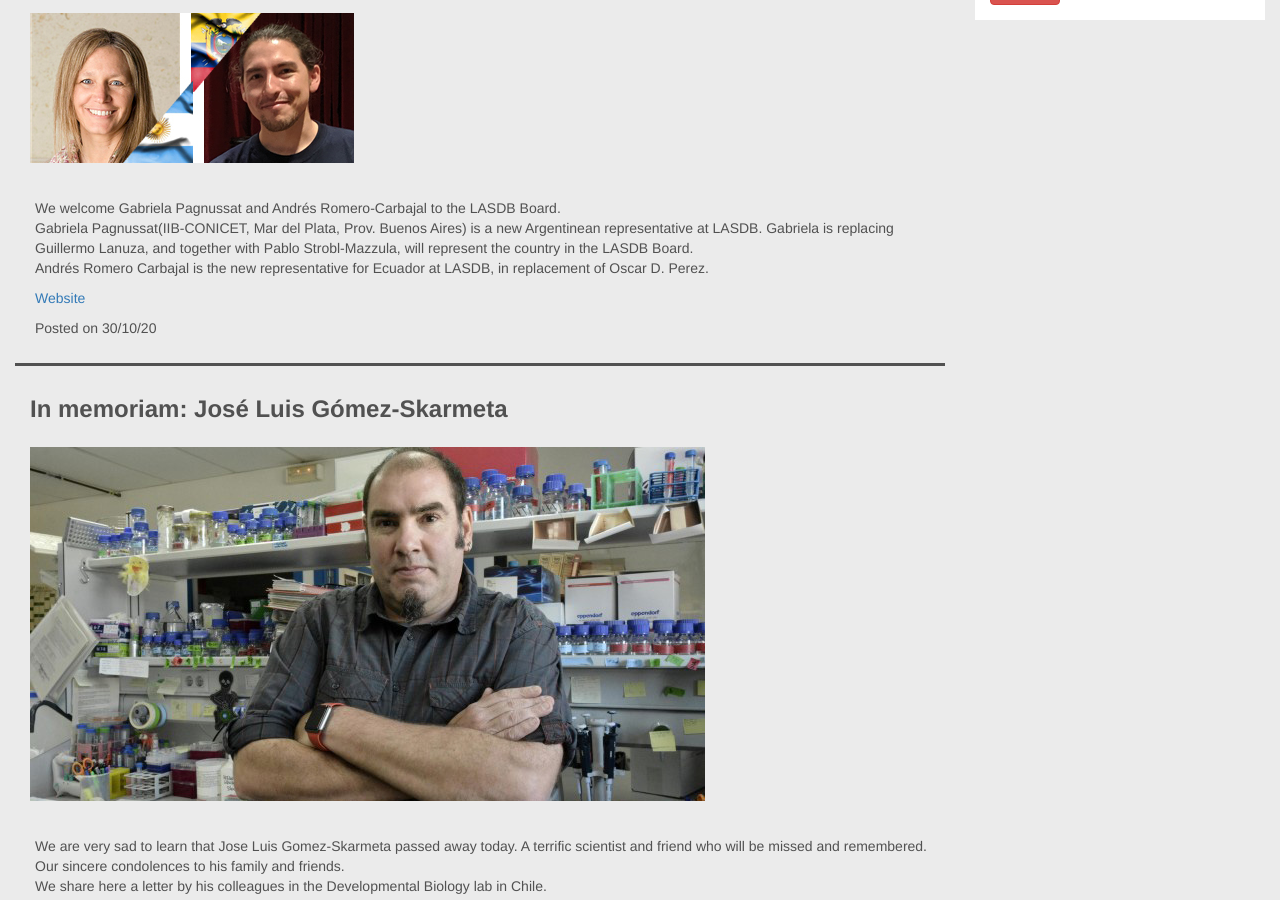
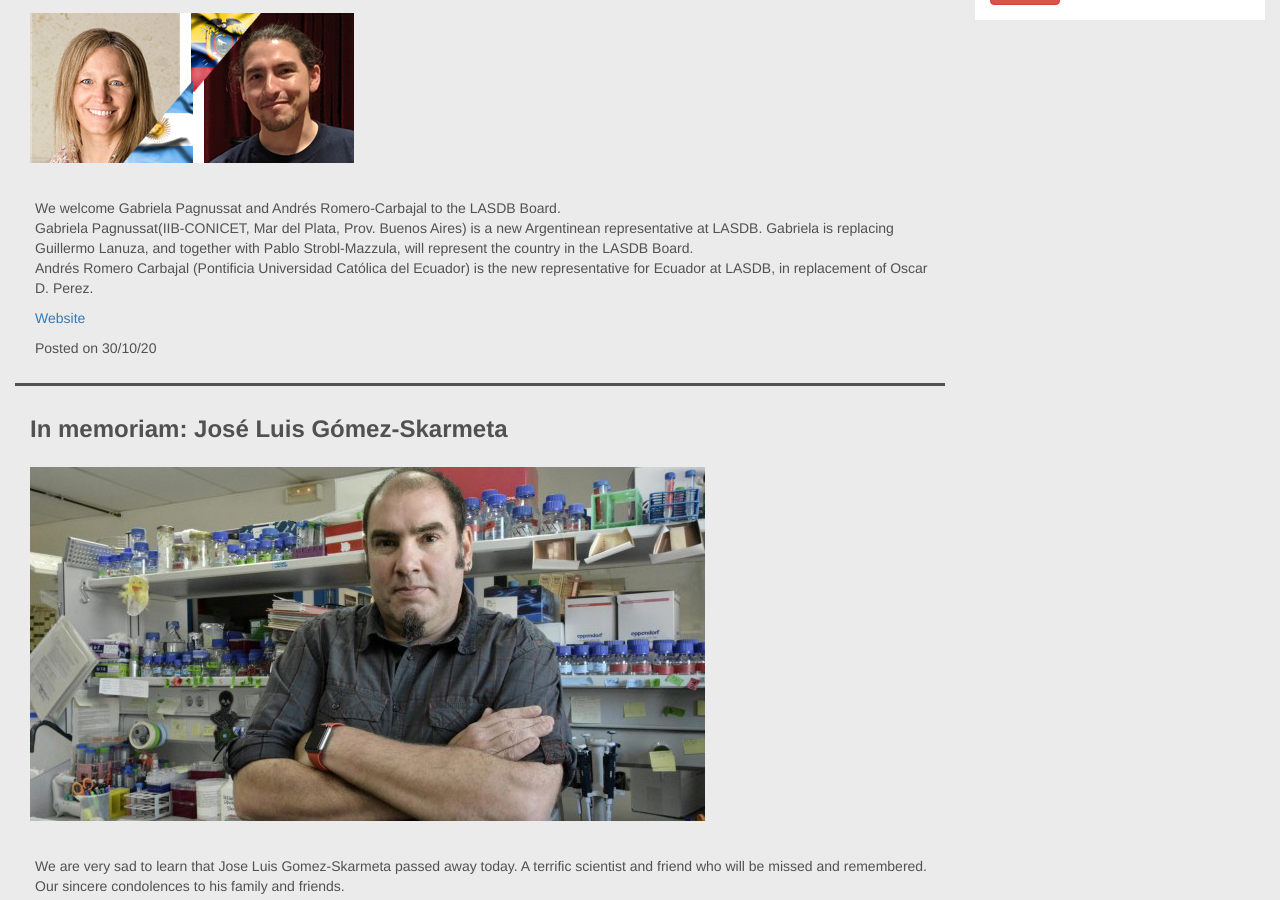
Before and after one commit to lasdb/lasdb.github.io, a Jekyll site: the page built from _posts/2000-01-01-news.markdown, in a window 1280 px wide and 900 px high, scrolled down 938 px. Built offline with Jekyll 4.4.1, drawn with Linux system fonts in a browser that asks for light colours; nearby versions of some CDN libraries.

Commit message:
Update 2000-01-01-news.markdown

```diff
--- a/_posts/2000-01-01-news.markdown
+++ b/_posts/2000-01-01-news.markdown
@@ -20,7 +20,7 @@ news:
     subtitle: ''
     body: 'We welcome Gabriela Pagnussat and Andrés Romero-Carbajal to the LASDB Board.<br>
     Gabriela Pagnussat(IIB-CONICET, Mar del Plata, Prov. Buenos Aires) is a new Argentinean representative at LASDB. Gabriela is replacing Guillermo Lanuza, and together with Pablo Strobl-Mazzula, will represent the country in the LASDB Board.<br>
-    Andrés Romero Carbajal is the new representative for Ecuador at LASDB, in replacement of Oscar D. Perez.'
+    Andrés Romero Carbajal (Pontificia Universidad Católica del Ecuador) is the new representative for Ecuador at LASDB, in replacement of Oscar D. Perez.'
     imageSm: '../img/news/PagnussatRomero-sm.jpg'
     imageBg: '../img/news/PagnussatRomero-bg.jpg'
     URL: 'http://lasdb-development.org/pages/board.html'
```
